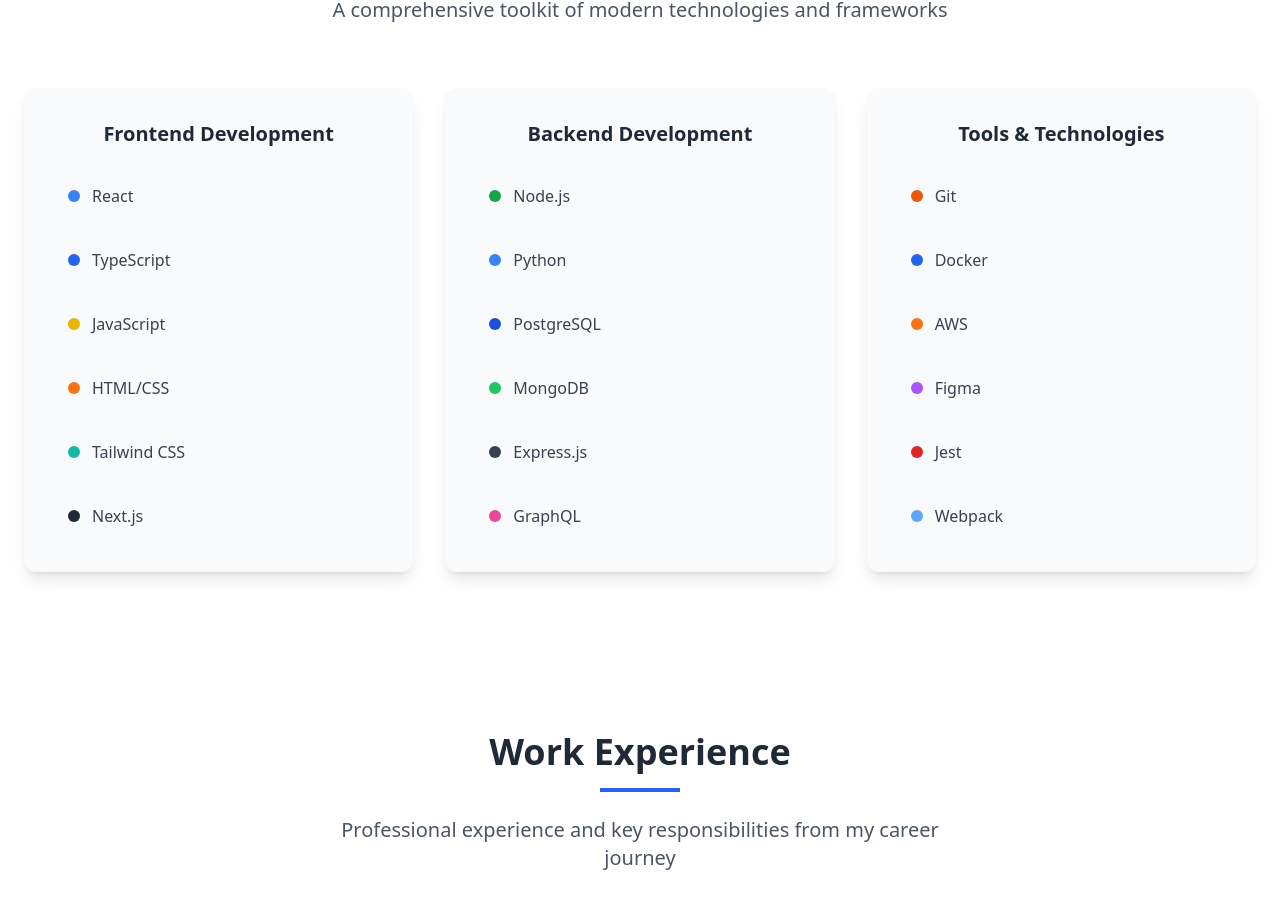
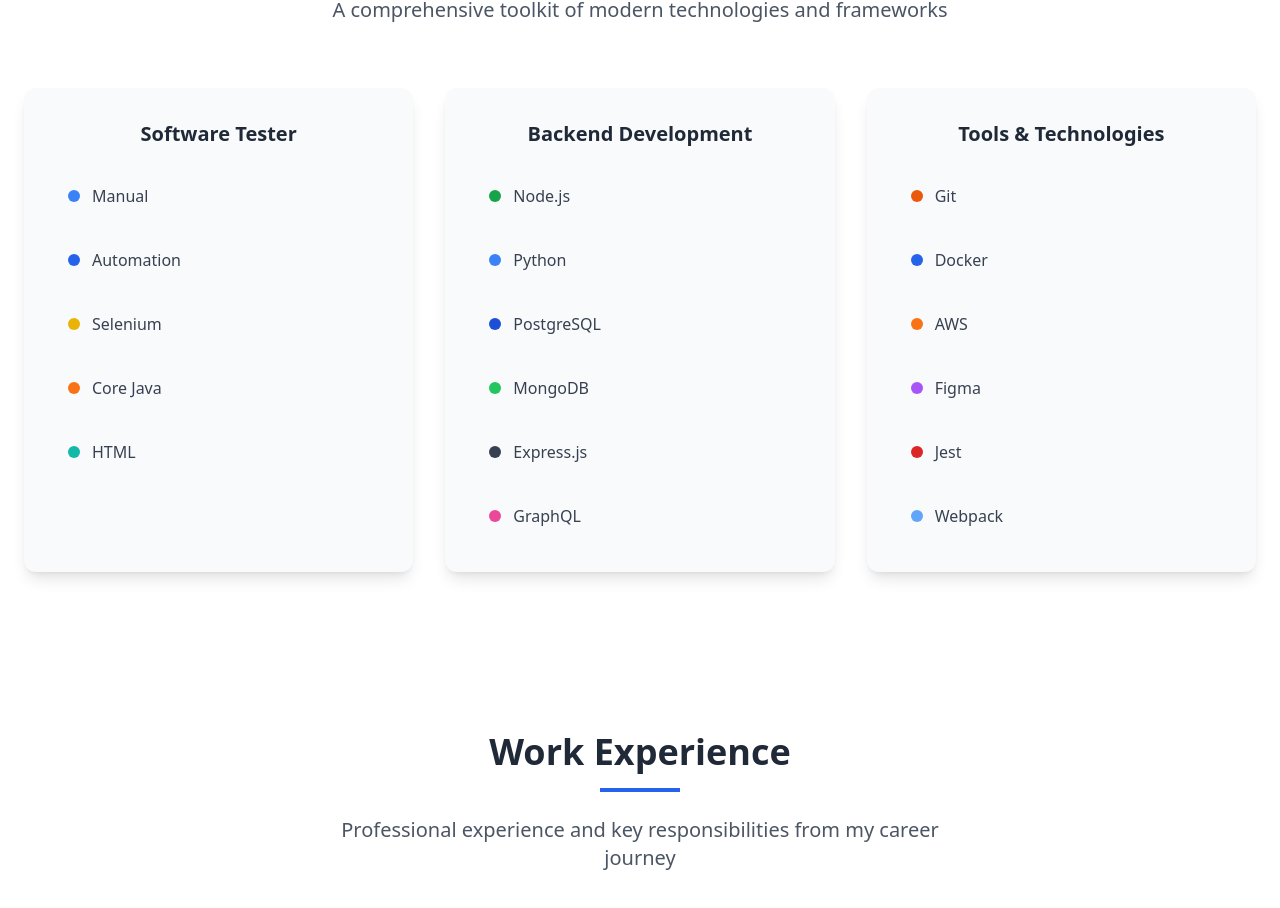
Before and after one commit to kusamrajesh/KusamRajesh-Portfolio, a React (Vite) app: page / in a window 1280 px wide. Shown: the part 1660-2568 px from the top of the page. Built offline with nearby package versions, Linux system fonts and the light colour scheme.

Commit message:
Updated Skills.tsx

```diff
--- a/src/components/Skills.tsx
+++ b/src/components/Skills.tsx
@@ -3,14 +3,13 @@ import React from 'react';
 const Skills: React.FC = () => {
   const skillCategories = [
     {
-      title: "Frontend Development",
+      title: "Software Tester",
       skills: [
-        { name: "React", color: "bg-blue-500" },
-        { name: "TypeScript", color: "bg-blue-600" },
-        { name: "JavaScript", color: "bg-yellow-500" },
-        { name: "HTML/CSS", color: "bg-orange-500" },
-        { name: "Tailwind CSS", color: "bg-teal-500" },
-        { name: "Next.js", color: "bg-gray-800" }
+        { name: "Manual", color: "bg-blue-500" },
+        { name: "Automation", color: "bg-blue-600" },
+        { name: "Selenium", color: "bg-yellow-500" },
+        { name: "Core Java", color: "bg-orange-500" },
+        { name: "HTML", color: "bg-teal-500" },
       ]
     },
     {
```
